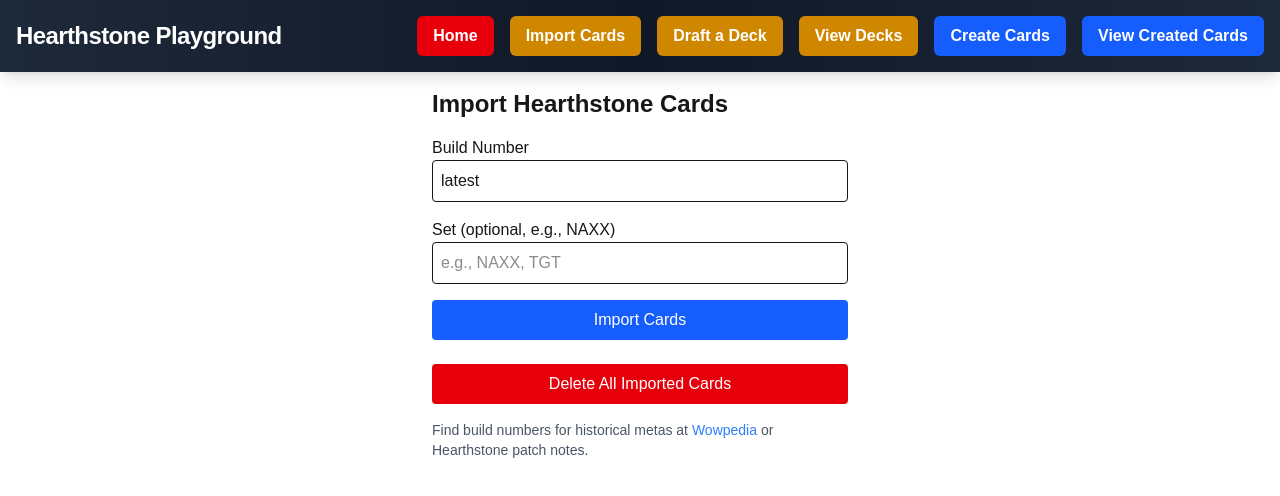
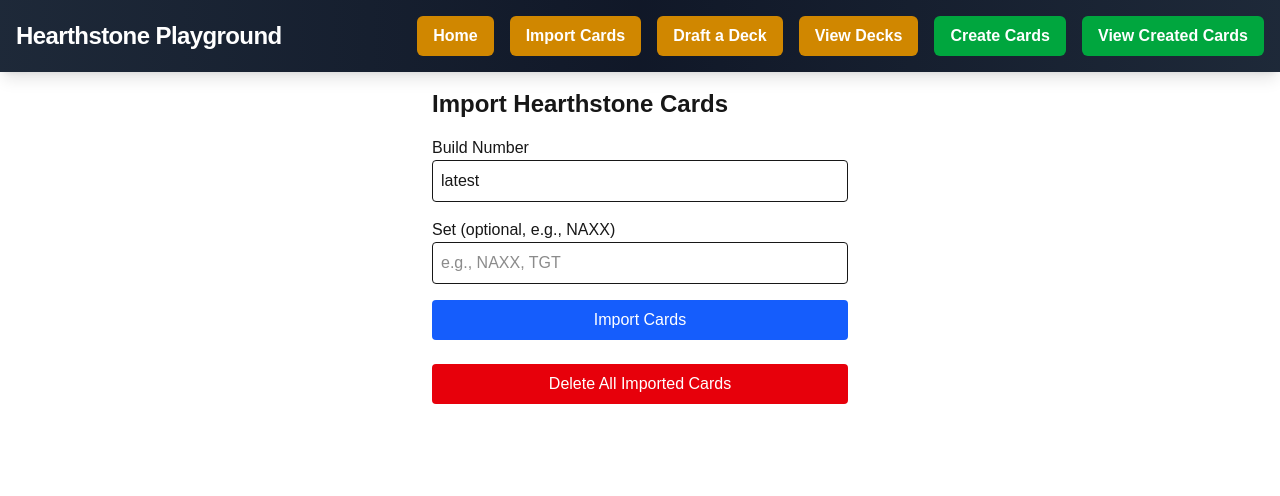
Before and after one commit to lushi-liu/hearthstone-custom-arena, a Next.js app: page /import-cards in a window 1280 px wide. Shown: the top 496 px of the page. Built offline with nearby package versions, Linux system fonts and the light colour scheme.

Commit message:
changed the design of the home page

```diff
--- a/src/app/api/cards/random/route.ts
+++ b/src/app/api/cards/random/route.ts
@@ -7,7 +7,6 @@
     await connectDB();
     const { searchParams } = new URL(req.url);
     const deckClass = searchParams.get("class") || "Neutral";
-    const seed = parseInt(searchParams.get("seed") || "0");
     const limit = parseInt(searchParams.get("limit") || "3"); // Support limit for home page
 
     // Rarity probabilities
--- a/src/app/import-cards/page.tsx
+++ b/src/app/import-cards/page.tsx
@@ -82,17 +82,6 @@
         >
           Delete All Imported Cards
         </button>
-        <p className="text-sm text-gray-600">
-          Find build numbers for historical metas at{" "}
-          <a
-            href="https://wowpedia.fandom.com/wiki/Patch"
-            target="_blank"
-            className="text-blue-500"
-          >
-            Wowpedia
-          </a>{" "}
-          or Hearthstone patch notes.
-        </p>
       </div>
     </div>
   );
--- a/src/app/page.tsx
+++ b/src/app/page.tsx
@@ -54,7 +54,7 @@
         </Link>
         <Link
           href="/create-card"
-          className="px-6 py-3 bg-blue-600 text-white rounded-md hover:bg-blue-800 transition-colors duration-200 font-semibold"
+          className="px-6 py-3 bg-green-600 text-white rounded-md hover:bg-green-800 transition-colors duration-200 font-semibold"
         >
           Create a Custom Card
         </Link>
--- a/src/components/Navbar.tsx
+++ b/src/components/Navbar.tsx
@@ -14,38 +14,38 @@
         <div className="flex space-x-4">
           <Link
             href="/"
-            className="px-4 py-2 rounded-md bg-red-600 hover:bg-red-800 transition-colors duration-200 font-semibold"
+            className="px-4 py-2 rounded-md bg-yellow-600 hover:bg-yellow-800 transition-colors duration-200 font-semibold"
           >
             Home
           </Link>
 
           <Link
             href="/import-cards"
-            className="px-4 py-2 rounded-md bg-yellow-600 hover:bg-yellow-700 transition-colors duration-200 font-semibold"
+            className="px-4 py-2 rounded-md bg-yellow-600 hover:bg-yellow-800 transition-colors duration-200 font-semibold"
           >
             Import Cards
           </Link>
           <Link
             href="/draft-deck"
-            className="px-4 py-2 rounded-md bg-yellow-600 hover:bg-yellow-700 transition-colors duration-200 font-semibold"
+            className="px-4 py-2 rounded-md bg-yellow-600 hover:bg-yellow-800 transition-colors duration-200 font-semibold"
           >
             Draft a Deck
           </Link>
           <Link
             href="/decks"
-            className="px-4 py-2 rounded-md bg-yellow-600 hover:bg-yellow-700 transition-colors duration-200 font-semibold"
+            className="px-4 py-2 rounded-md bg-yellow-600 hover:bg-yellow-800 transition-colors duration-200 font-semibold"
           >
             View Decks
           </Link>
           <Link
             href="/create-card"
-            className="px-4 py-2 rounded-md bg-blue-600 hover:bg-blue-800 transition-colors duration-200 font-semibold"
+            className="px-4 py-2 rounded-md bg-green-600 hover:bg-green-800 transition-colors duration-200 font-semibold"
           >
             Create Cards
           </Link>
           <Link
             href="/created-cards"
-            className="px-4 py-2 rounded-md bg-blue-600 hover:bg-blue-800 transition-colors duration-200 font-semibold"
+            className="px-4 py-2 rounded-md bg-green-600 hover:bg-green-800 transition-colors duration-200 font-semibold"
           >
             View Created Cards
           </Link>
```
